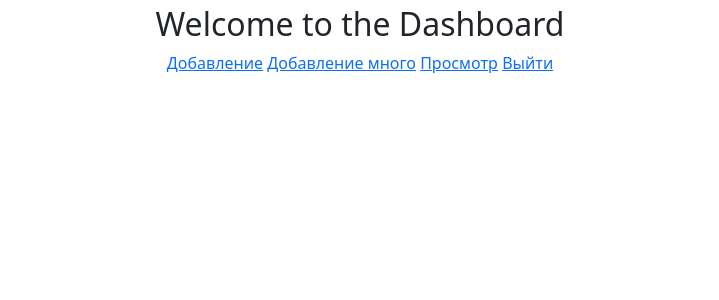
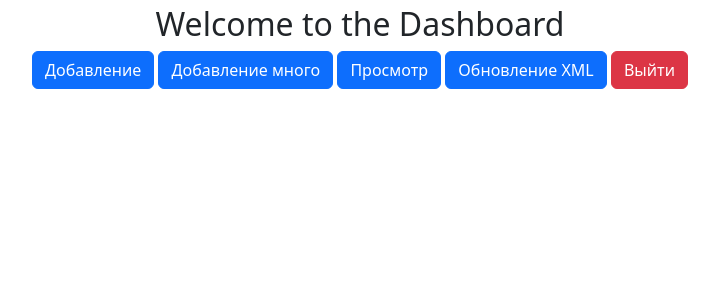
Before and after one commit to Rauka-pvl/avito-yury, a PHP site: page /home.php in a window 1280 px wide. Shown: the top 300 px of the page, without its empty margins (280-999 px from the left). Run offline with PHP 8.4, Linux system fonts and the light colour scheme; the visitor is signed in with stand-in values (Sample User, id 1).

Commit message:
22-march home str

```diff
--- a/home.php
+++ b/home.php
@@ -23,16 +23,39 @@ if (!isset($_SESSION['authenticated']) || $_SESSION['authenticated'] !== true) {
     <script src="https://cdn.jsdelivr.net/npm/bootstrap@5.3.2/dist/js/bootstrap.bundle.min.js"
         integrity="sha384-C6RzsynM9kWDrMNeT87bh95OGNyZPhcTNXj1NW7RuBCsyN/o0jlpcV8Qyq46cDfL"
         crossorigin="anonymous"></script>
+    <script src="https://cdnjs.cloudflare.com/ajax/libs/jquery/3.7.1/jquery.min.js"
+        integrity="sha512-v2CJ7UaYy4JwqLDIrZUI/4hqeoQieOmAZNXBeQyjo21dadnwR+8ZaIJVT8EE2iyI61OV8e6M8PP2/4hpQINQ/g=="
+        crossorigin="anonymous" referrerpolicy="no-referrer"></script>
 </head>
 
 <body>
     <div style="margin: 5px auto;" class="text-center">
         <h2>Welcome to the Dashboard</h2>
-        <a href="create/create.php">Добавление</a>
-        <a href="create/createM.php">Добавление много</a>
-        <a href="view.php">Просмотр</a>
-        <a href="logout.php">Выйти</a>
+        <div>
+            <a href="create/create.php" class="btn btn-primary">Добавление</a>
+            <a href="create/createM.php" class="btn btn-primary">Добавление много</a>
+            <a href="view.php" class="btn btn-primary">Просмотр</a>
+            <button onclick="uppdateXML()" class="btn btn-primary">Обновление XML</button>
+            <a href="logout.php" class="btn btn-danger">Выйти</a>
+        </div>
     </div>
 </body>
+<script>
+    $.ajax({
+        type: 'POST',
+        url: 'xml.php',
+        // contentType: 'application/json',
+        data: JSON.stringify(dataToSend),
+        success: function (response) {
+            console.log('Успешный ответ: ', response);
+            if (response) {
+                alert('Обновлён!');
+            }
+        },
+        error: function (error) {
+            console.error('Ошибка: ', error);
+        }
+    });
+</script>
 
 </html>
--- a/xml.php
+++ b/xml.php
@@ -37,5 +37,6 @@ foreach ($xml->Ad as $ad) {
     }
 }
 file_put_contents('modified_articles.xml', $xml->asXML());
+echo json_encode(true);
 
 ?>
```
